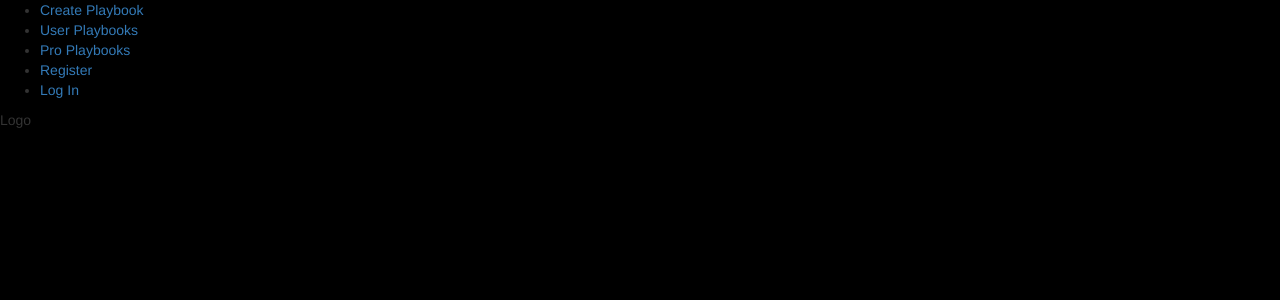
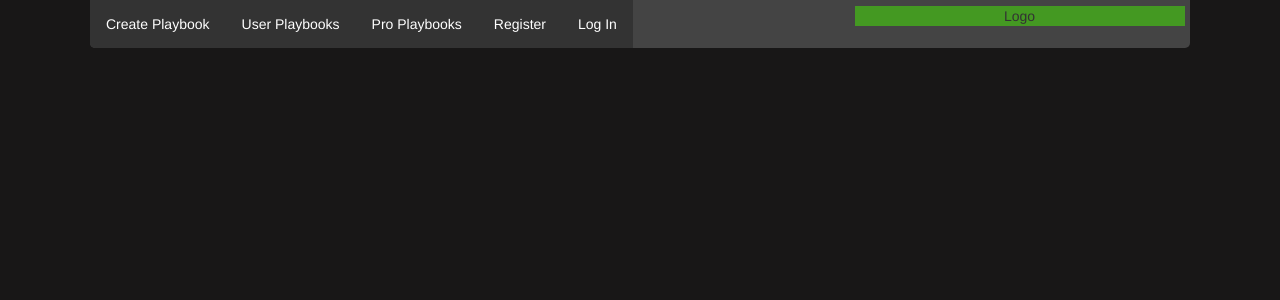
Before and after one commit to brettstephens/stratalogue, a Django app: template core/templates/base.html in a window 1280 px wide. Shown: the top 300 px of the page. Run offline with Django 3.2, Linux system fonts and the light colour scheme; the template is opened without the code that fills it, so the values that code supplies are empty; some libraries are stand-ins or nearby versions.

Commit message:
site layout v0.1

```diff
--- a/core/static/css/core.css
+++ b/core/static/css/core.css
@@ -1,8 +1,99 @@
 body {
-	background-color: #000000;
+	background-color: #181717;
+	margin: 0 auto;
+	max-width: 1100px;
 }
 
-.sg-lord {
+
+/****************/
+/**** Navbar ****/
+/****************/
+.nav-bar {
+	display: inline-block;
+	width: 100%;
+	height: auto;
 	margin: 0 auto;
-	width: 560px;
+
+	background-color: #444;
+	border-radius: 0 0 5px 5px;
 }
+
+.logo {
+	float: right;
+	width: 30%;
+	margin: .5% .5% .5% .5%;
+
+	background-color: #492;
+	text-align: center;
+}
+
+.nav-menu-container {
+	display: inline-block;
+
+	border-radius: 5px;
+	text-align: center;
+}
+
+ul.nav-menu{
+    list-style-type: none;
+    margin: 0;
+    padding: 0;
+    overflow: hidden;
+    background-color: #333;
+    border-radius: 0px 0px 0px 5px;
+}
+
+li.nav-item{
+    float: left;
+}
+
+li a.nav-item{
+    display: block;
+
+    color: white;
+    text-align: center;
+    padding: 14px 16px;
+    text-decoration: none;
+}
+
+a.nav-item {
+
+}
+
+/* Change the link color to #111 (black) on hover */
+li a.nav-item:hover {
+    background-color: #111;
+}
+
+/****************/
+/***** Body *****/
+/****************/
+.content-body {
+	display: inline-block;
+	width: 100%;
+	height: 100%;
+	margin: 5% 0;
+
+	background-color: #444;
+	border-radius: 5px;
+}
+
+.content-menu {
+	display: inline-block;
+	width: 17.5%;
+	height: 94%;
+	margin: 2%;
+
+	background-color: #666;
+	border-radius: 5px;
+}
+
+.content-main {
+	display: inline-block;
+	width: 73.5%;
+	height: 94%;
+	margin: 2%;
+
+	background-color: #666;
+	border-radius: 5px;
+}
```
Also changed, not shown: core/templates/index_template_1.html (added, +16 -0 lines).
